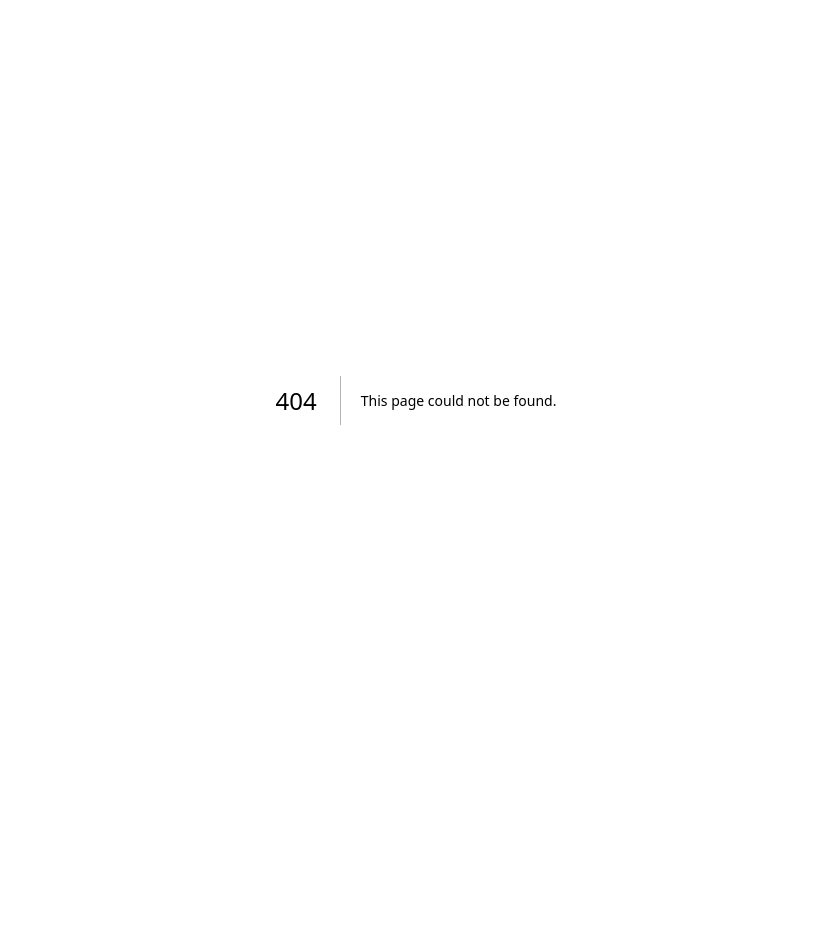
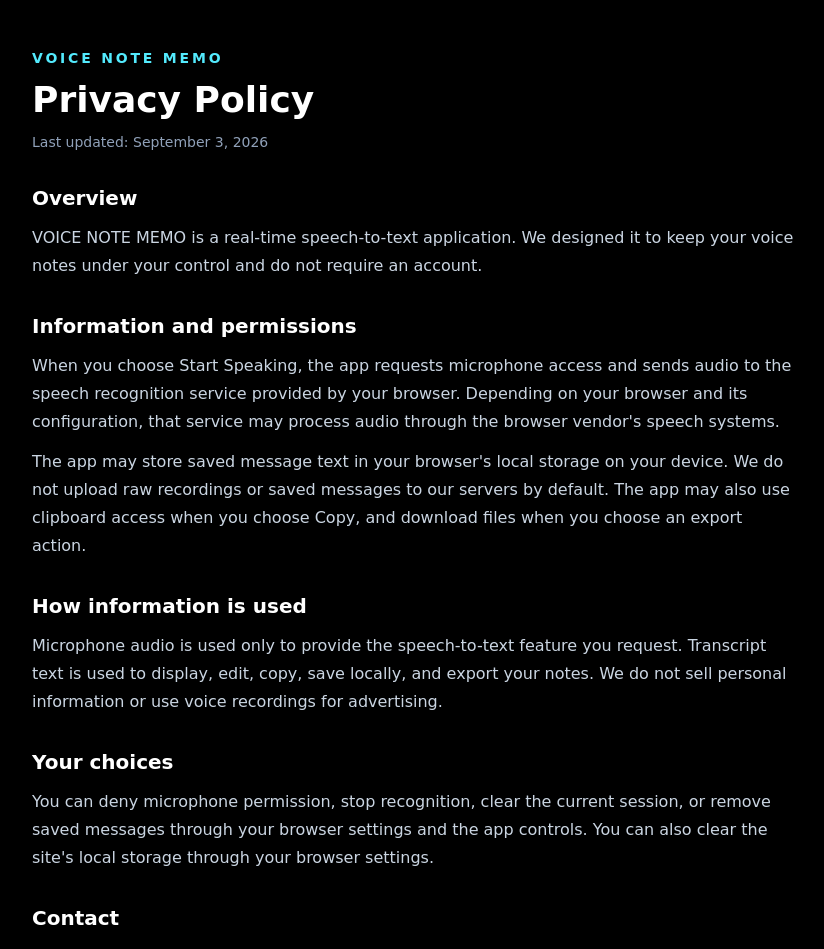
Before and after one commit to SIMARSINGHRAYAT/voicenote, a Next.js app: page /privacy in a window 1280 px wide. Before the commit this address had no page. Shown: the top 949 px of the page, without its empty margins (224-1048 px from the left). Before the commit the page ends 800 px from the top, so only its background shows below. Built offline with nearby package versions, Linux system fonts and the light colour scheme.

Commit message:
Add store privacy policy page

```diff
--- /dev/null
+++ b/src/app/privacy/page.tsx
@@ -0,0 +1,61 @@
+export default function PrivacyPage() {
+  return (
+    <main className="min-h-screen bg-black px-6 py-12 text-slate-100 sm:px-10">
+      <article className="mx-auto max-w-3xl space-y-8">
+        <header>
+          <p className="text-sm font-semibold uppercase tracking-[0.2em] text-cyan-300">VOICE NOTE MEMO</p>
+          <h1 className="mt-3 text-4xl font-bold text-white">Privacy Policy</h1>
+          <p className="mt-3 text-sm text-slate-400">Last updated: September 3, 2026</p>
+        </header>
+
+        <section className="space-y-3">
+          <h2 className="text-xl font-semibold text-white">Overview</h2>
+          <p className="leading-7 text-slate-300">
+            VOICE NOTE MEMO is a real-time speech-to-text application. We designed it to keep your voice notes under
+            your control and do not require an account.
+          </p>
+        </section>
+
+        <section className="space-y-3">
+          <h2 className="text-xl font-semibold text-white">Information and permissions</h2>
+          <p className="leading-7 text-slate-300">
+            When you choose Start Speaking, the app requests microphone access and sends audio to the speech
+            recognition service provided by your browser. Depending on your browser and its configuration, that
+            service may process audio through the browser vendor&apos;s speech systems.
+          </p>
+          <p className="leading-7 text-slate-300">
+            The app may store saved message text in your browser&apos;s local storage on your device. We do not upload raw
+            recordings or saved messages to our servers by default. The app may also use clipboard access when you
+            choose Copy, and download files when you choose an export action.
+          </p>
+        </section>
+
+        <section className="space-y-3">
+          <h2 className="text-xl font-semibold text-white">How information is used</h2>
+          <p className="leading-7 text-slate-300">
+            Microphone audio is used only to provide the speech-to-text feature you request. Transcript text is used to
+            display, edit, copy, save locally, and export your notes. We do not sell personal information or use voice
+            recordings for advertising.
+          </p>
+        </section>
+
+        <section className="space-y-3">
+          <h2 className="text-xl font-semibold text-white">Your choices</h2>
+          <p className="leading-7 text-slate-300">
+            You can deny microphone permission, stop recognition, clear the current session, or remove saved messages
+            through your browser settings and the app controls. You can also clear the site&apos;s local storage through
+            your browser settings.
+          </p>
+        </section>
+
+        <section className="space-y-3">
+          <h2 className="text-xl font-semibold text-white">Contact</h2>
+          <p className="leading-7 text-slate-300">
+            For privacy questions, contact the publisher through the support contact details provided with the product
+            listing.
+          </p>
+        </section>
+      </article>
+    </main>
+  );
+}
```
